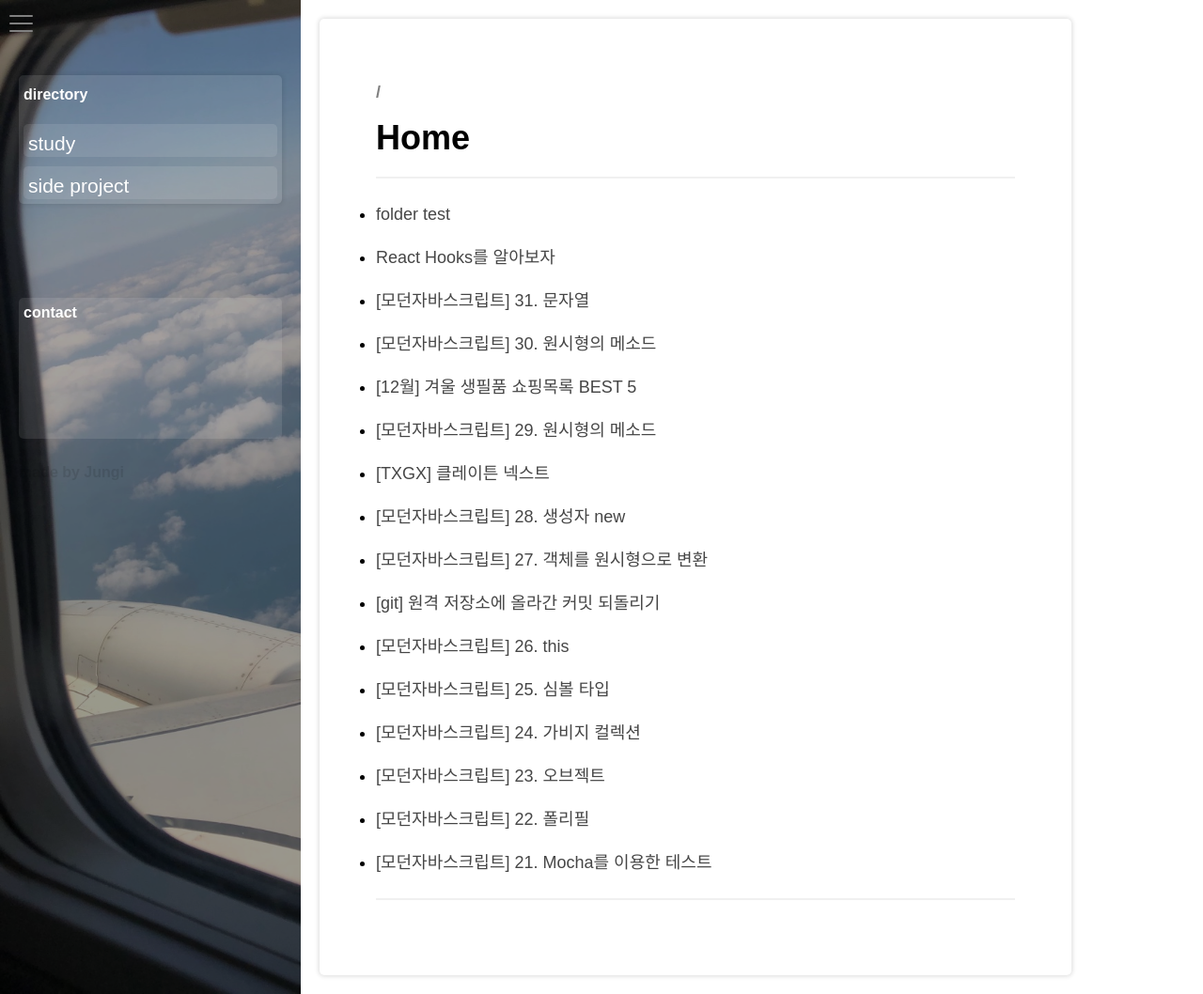
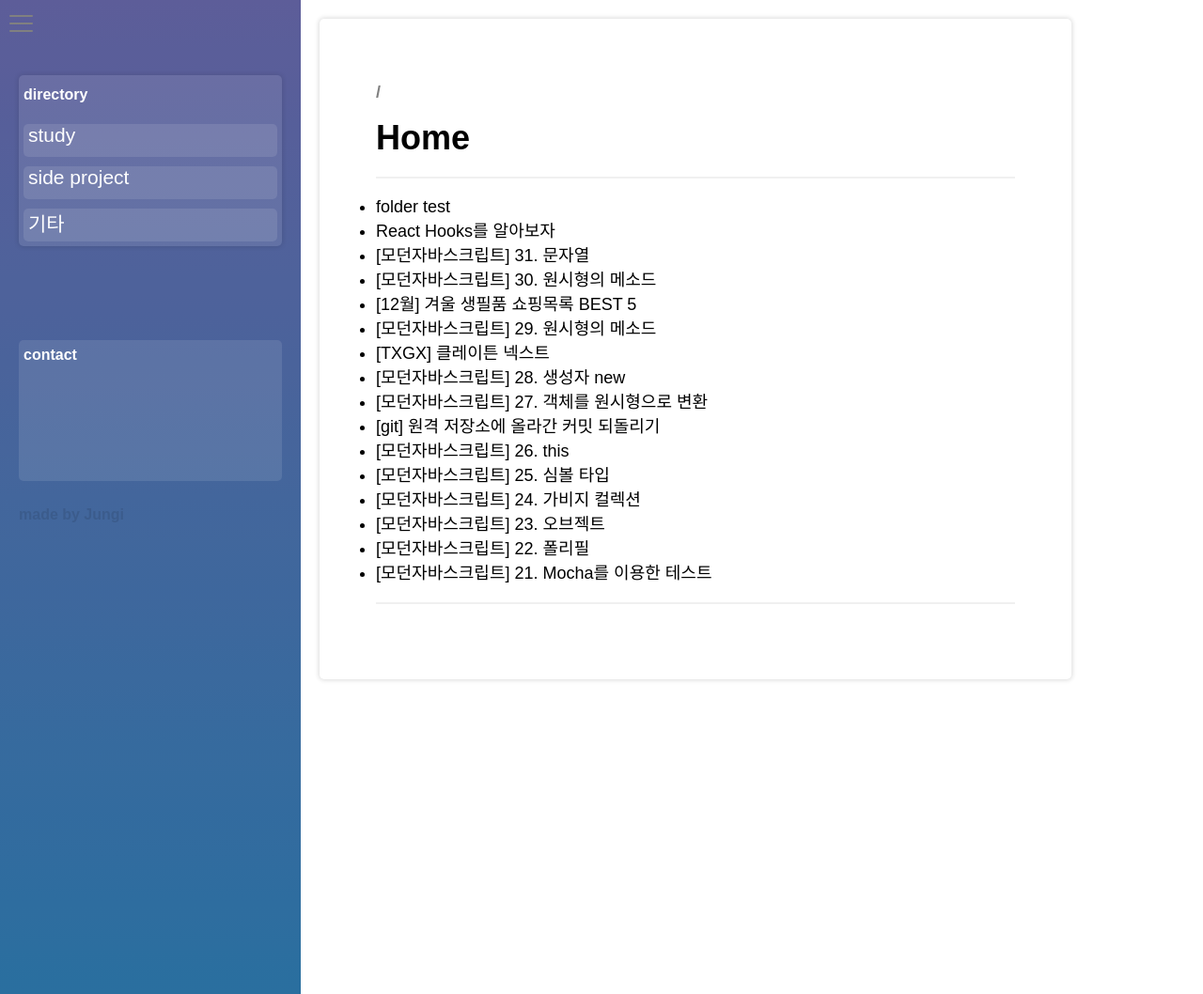
Before and after one commit to ijun17/ijun17.github.io, a Jekyll site: the page built from index.html, in a window 1280 px wide and 1058 px high. Shown: the whole window at 94% size. Built offline with Jekyll 4.4.1, drawn with Linux system fonts in a browser that asks for light colours.

Commit message:
sidebar background

```diff
--- a/_layouts/post.html
+++ b/_layouts/post.html
@@ -1,11 +1,11 @@
 ---
 layout: default
 ---
-<div class="post"> <!--제목을 포함한 본문-->
+<div class="post"><!--post start-->
     <p class="post-dir" style="color:gray;font-weight:bold;font-size: large;">{{ page.url | relative_url }}</p>
     <h1 class="post-title" style="font-size:36px;margin:0px;">{{ page.title | escape }}</h1>
-    <p class="post-date" style="color:dodgerblue;font-weight:bold;font-size: large;">{{ page.date }}</p>
+    <p class="post-date" style="color:dodgerblue;font-weight:bold;font-size: large;">{{ page.date | date: "%Y-%m-%d" }}</p>
     <div class="post-line"></div>
     <div class="post-content">{{ content }}</div>
     <div class="post-line"></div>
-</div>
+</div><!--post end-->
--- a/assets/css/post.css
+++ b/assets/css/post.css
@@ -2,7 +2,7 @@
     box-shadow: 0px 0px 5px 1px rgb(220,220,220);
     margin:20px;
     padding: 60px;
-    width:680px;
+    width:800px;
     border-radius: 5px;
     background-color: white;
 }
@@ -23,14 +23,14 @@
     background-color:rgb(247,247,247);
     border-radius:5px;
     margin-top:20px;
-    padding:20px;
+    padding:10px;
     line-height:100%;
     font-weight:500;
     overflow-x: scroll;
 }
 
 div::-webkit-scrollbar{
-    width: 100px;
+    height: 0;
 }
 
 h1,h2,h3,h4{
--- a/assets/css/sidebar.css
+++ b/assets/css/sidebar.css
@@ -1,11 +1,18 @@
 .sidebar{
     position:fixed;
+    box-sizing: border-box;
     top:0px;
     left:0px;
     width:320px;
     height:100%;
-    box-shadow: inset 0 0 0 1000px rgba(0,0,0,0.4);
-    background:url('/assets/images/sidebar.jpg'),white;
+    box-shadow: inset 0 0 0 1000px rgba(0,0,0,0.2);
+    /*background:url('/assets/images/sidebar.jpg'),white;*/
+    /*gradient
+    (#4b6cb7, #182848) / (#7474bf, #348ac7) / (#d53369, #cbad6d) / (#de6262, #ffb88c)
+    */
+    background: #7474bf;
+    background: -webkit-linear-gradient(to bottom, #7474bf, #348ac7);
+    background: linear-gradient(to bottom, #7474bf, #348ac7);
     background-size: cover;
     background-position: fixed;
 
@@ -45,3 +52,22 @@
     height:auto;
     background-color:white;
 }
+
+.navbar-folder{
+    display:flex;
+    flex-direction:row;
+    margin:5px;
+    background-color:rgba(255,255,255,0.1);
+    border-radius:5px;
+    height:35px;
+    vertical-align:middle;
+    font-size:21px;
+    color:rgba(255,255,255,1);
+    padding-left:5px;
+    font-weight:200;
+}
+
+.navbar-file{
+    font-size:18px;
+    color:white;
+}
--- a/assets/css/style.css
+++ b/assets/css/style.css
@@ -1,6 +1,7 @@
 *{
     margin:0px;
     padding:0px;
+    box-sizing: border-box;
 }
 
 body{
--- a/assets/js/dynamic.js
+++ b/assets/js/dynamic.js
@@ -1,7 +1,6 @@
 let xmlHttp = new XMLHttpRequest();
 xmlHttp.onreadystatechange = function () {
     if (this.status == 200 && this.readyState == this.DONE) {
-        console.log(this.responseURL);
         setPost(this.responseText);
     }
 };
@@ -37,7 +36,7 @@
     // text.replace(/<p class="post-dir"[^>]*>(.*)<\/p>/,function(match,p1){postDir.innerText=p1;return "";})//get dir
 
     const post=document.querySelector(".post");
-    text.replace(/.*<div class="post">(.*)<\/div>.*/s,function(match,p1){post.innerHTML=p1;return ""})
+    text.replace(/<div class="post">(.*)<\/div><!--post end-->/s,function(match,p1){post.innerHTML=p1;return ""})
     setDynamicEvent(post);
 }
 
--- a/assets/js/sidebar.js
+++ b/assets/js/sidebar.js
@@ -2,57 +2,42 @@
     name:"post",folders:[
         {name:"study",folders:[
             {name:"data structure",files:[
-                "post1","post1","post1","post1","post1","post1"
+
             ]},
             {name:"algorithm",files:[
-                "post1"
+
             ]}
         ]},
         {name:"side project",folders:[
             {name:"LEVEL10(WebGame)",files:[
-                "Level10(web game)프로젝트 소개","post1","post1","post1","post1","post1"
             ]},
             {name:"SPA blog",files:[
-                "2021-11-09-SPA-블로그-만들기"
+
             ]}
-        ]}
+        ]},
+        {name:"기타",files:[
+
+        ]
+        }
     ]
 }
 
 function createFolderButton(name,div_ele){
     let folder=document.createElement("div");
-    folder.style.display="flex";
-    folder.style.flexDirection="row";
-    folder.style.margin="5px"
-    folder.style.backgroundColor="rgba(255,255,255,0.1)";
-    folder.style.borderRadius="5px"
-    folder.style.height="35px"
-    folder.style.verticalAlign="middle"
-
-    let text=document.createElement("p");
-    text.innerText=name;
-    text.style.fontSize="21px"
-    text.style.color="rgba(255,255,255,1)"
-    text.style.marginLeft="5px"
-    text.style.fontWeight="200";
-
-    folder.appendChild(text);
-    folder.addEventListener("mouseenter",function(){text.style.color="rgba(255,255,255,0.5)"})
-    folder.addEventListener("mouseleave",function(){text.style.color="white"})
+    folder.innerText=name;
+    folder.className="navbar-folder";
+    folder.addEventListener("mouseenter",function(){folder.style.color="rgba(255,255,255,0.5)"})
+    folder.addEventListener("mouseleave",function(){folder.style.color="white"})
     folder.addEventListener("click",function(){div_ele.style.height=(div_ele.style.height[0]==="0" ?"":"0px")})
     return folder;
 }
 
 function createFileButton(fileName,dir){
     let file = document.createElement("div");
-    //let info=extractInfoFromJekyllFileName(fileName);
     file.innerText=fileName;
-    file.style.fontSize="18px"
-    file.style.color="white";
-    file.style.listStyleType="disc"
+    file.className="navbar-file";
     file.addEventListener("mouseenter",function(){file.style.color="rgba(255,255,255,0.5)"})
     file.addEventListener("mouseleave",function(){file.style.color="white"})
-    //file.addEventListener("click",function(){setUrl(dir+"/"+fileName+".md");loadFile(dir+"/"+name+".md")})
     return file;
 }
 
--- a/index.html
+++ b/index.html
@@ -7,7 +7,7 @@
     {% for post in site.posts %}
       <li>
         <!--<a href="{{ post.url }}">{{ post.title }}</a>-->
-        <p class="dynamic-post" data-url="{{ post.url }}">{{ post.title }}</p>
+        <div class="dynamic-post" data-url="{{ post.url }}">{{ post.title }}</div>
       </li>
     {% endfor %}
 </ul>
```
Also changed, not shown: _includes/folder.html (deleted, +0 -23 lines).
